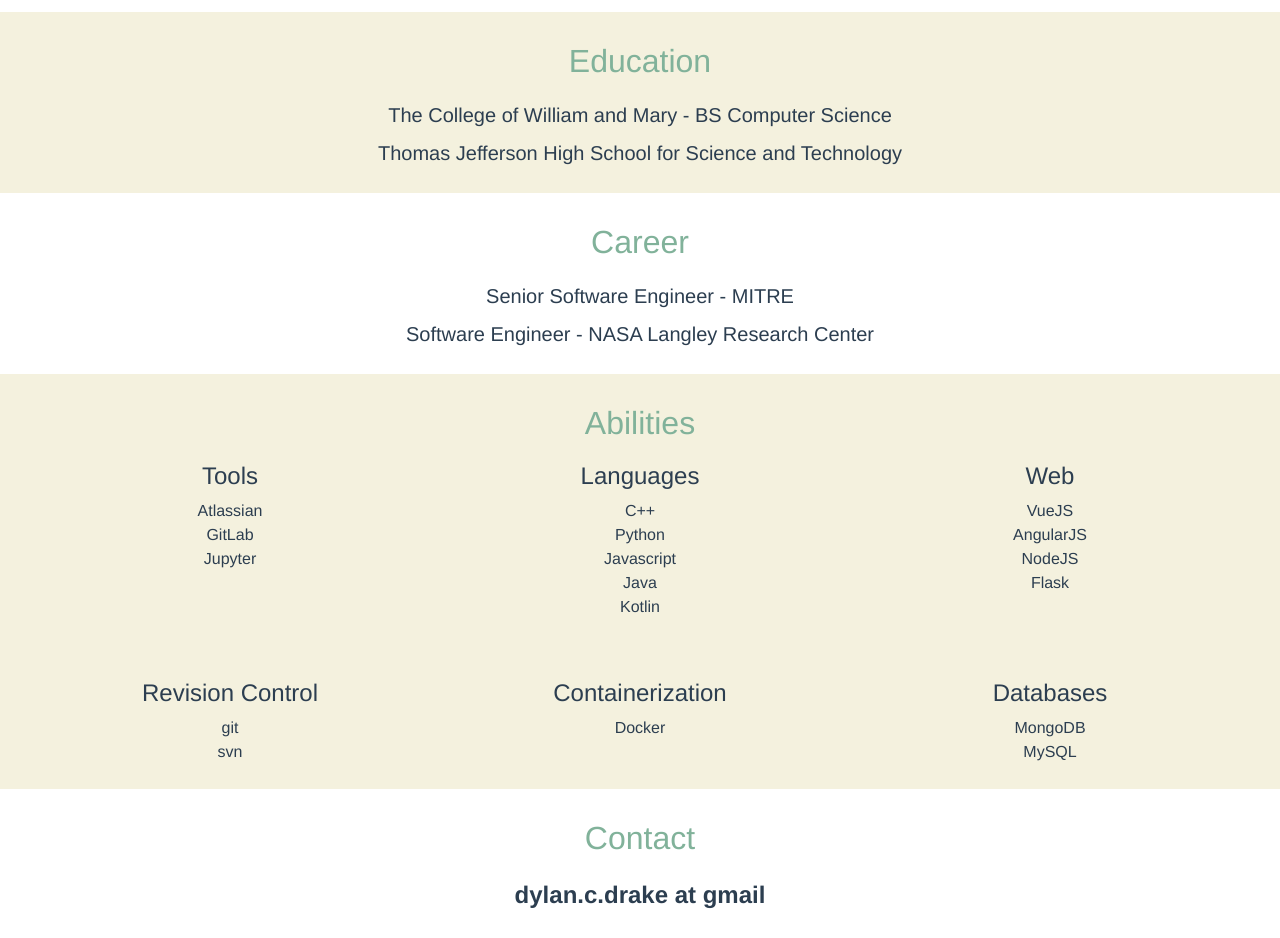
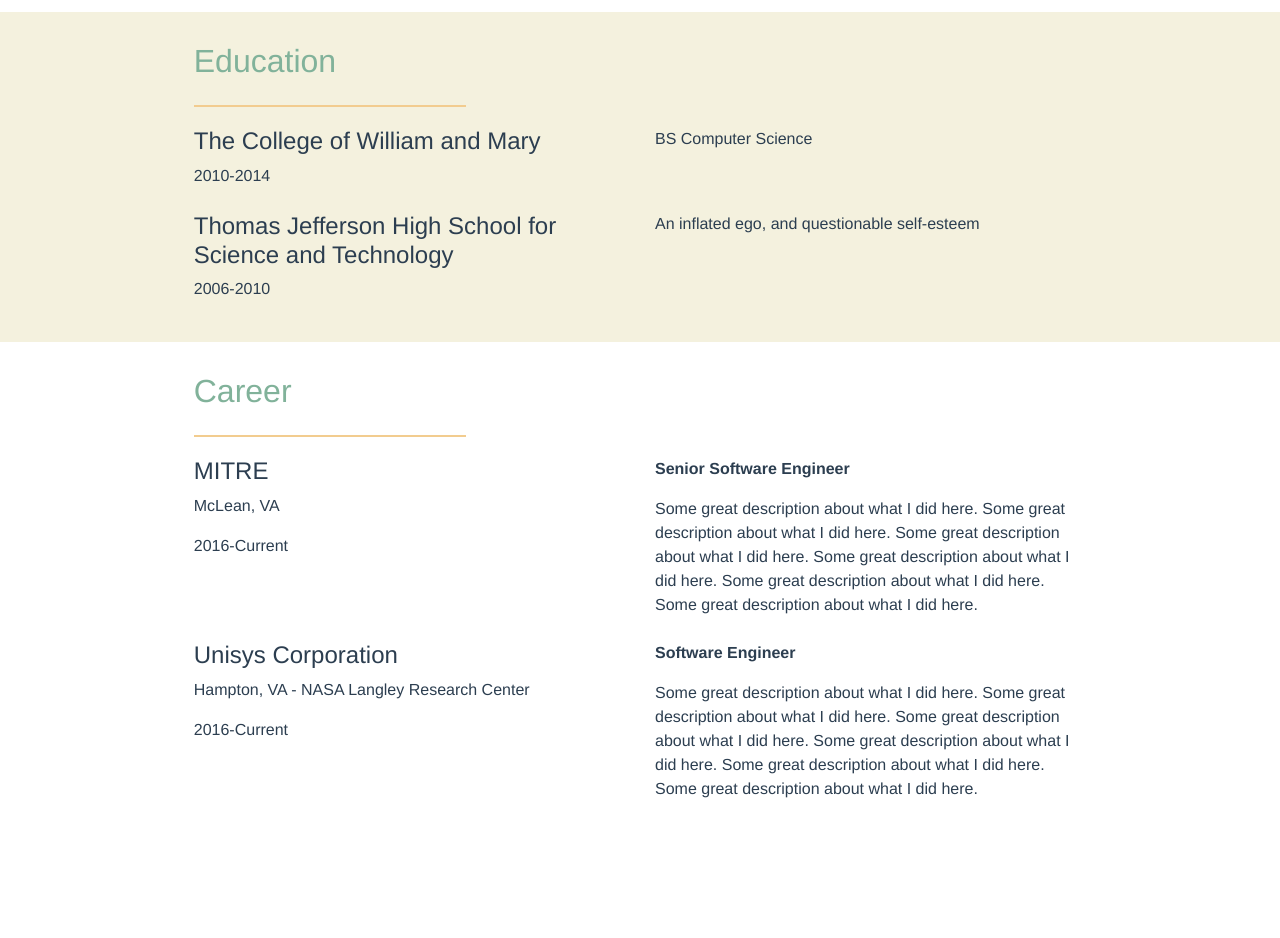
Before and after one commit to dcdrake/resume, a Vue app: page / in a window 1280 px wide. Shown: the part 340-1278 px from the top of the page. After the commit the page ends 1190 px from the top, so only its background shows below. Built offline with nearby package versions, Linux system fonts and the light colour scheme.

Commit message:
updated layout of education and career

```diff
--- a/src/views/Home.vue
+++ b/src/views/Home.vue
@@ -16,25 +16,71 @@
         competent using the software I develop.
       </p>
     </b-row>
-    <b-row class="first-container">
-      <b-col>
-        <div class="section-header">Education</div>
-        <div class="lead pb-2">
-          The College of William and Mary - BS Computer Science
-        </div>
-        <div class="lead">
-          Thomas Jefferson High School for Science and Technology
-        </div>
+    <b-row class="first-container justify-content-center">
+      <b-col class="col-lg-9">
+        <div class="section-header text-left">Education</div>
+        <hr />
+        <b-row class="mb-2">
+          <b-col class="text-left">
+            <h4>The College of William and Mary</h4>
+            <p>2010-2014</p>
+          </b-col>
+          <b-col class="text-left">
+            <p>BS Computer Science</p>
+          </b-col>
+        </b-row>
+        <b-row>
+          <b-col class="text-left">
+            <h4>Thomas Jefferson High School for Science and Technology</h4>
+            <p>2006-2010</p>
+          </b-col>
+          <b-col class="text-left">
+            <p>An inflated ego, and questionable self-esteem</p>
+          </b-col>
+        </b-row>
       </b-col>
     </b-row>
-    <b-row class="second-container">
-      <b-col>
-        <div class="section-header">Career</div>
-        <div class="lead pb-2">Senior Software Engineer - MITRE</div>
-        <div class="lead">Software Engineer - NASA Langley Research Center</div>
+    <b-row class="second-container justify-content-center">
+      <b-col class="col-lg-9">
+        <div class="section-header text-left">Career</div>
+        <hr />
+        <b-row class="mb-2">
+          <b-col class="text-left">
+            <h4>MITRE</h4>
+            <p>McLean, VA</p>
+            <p>2016-Current</p>
+          </b-col>
+          <b-col class="text-left">
+            <p><strong>Senior Software Engineer</strong></p>
+            <p>
+              Some great description about what I did here. Some great
+              description about what I did here. Some great description about
+              what I did here. Some great description about what I did here.
+              Some great description about what I did here. Some great
+              description about what I did here.
+            </p>
+          </b-col>
+        </b-row>
+        <b-row class="mb-2">
+          <b-col class="text-left">
+            <h4>Unisys Corporation</h4>
+            <p>Hampton, VA - NASA Langley Research Center</p>
+            <p>2016-Current</p>
+          </b-col>
+          <b-col class="text-left">
+            <p><strong>Software Engineer</strong></p>
+            <p>
+              Some great description about what I did here. Some great
+              description about what I did here. Some great description about
+              what I did here. Some great description about what I did here.
+              Some great description about what I did here. Some great
+              description about what I did here.
+            </p>
+          </b-col>
+        </b-row>
       </b-col>
     </b-row>
-    <b-row class="first-container">
+    <!-- <b-row class="first-container">
       <b-col>
         <div class="section-header">Abilities</div>
         <b-row style="padding-bottom: 60px">
@@ -85,7 +131,7 @@
           dylan.c.drake at gmail
         </div>
       </b-col>
-    </b-row>
+    </b-row> -->
   </b-container>
 </template>
 
@@ -105,10 +151,10 @@
 }
 
 hr {
-  border: dotted#f2cc8f 6px;
+  border: solid #f2cc8f 2px;
   border-bottom: none;
-  width: 6%;
-  margin: 20px auto 20px auto;
+  width: 30%;
+  margin: 5px auto 20px 0;
 }
 
 .section-header {
```
